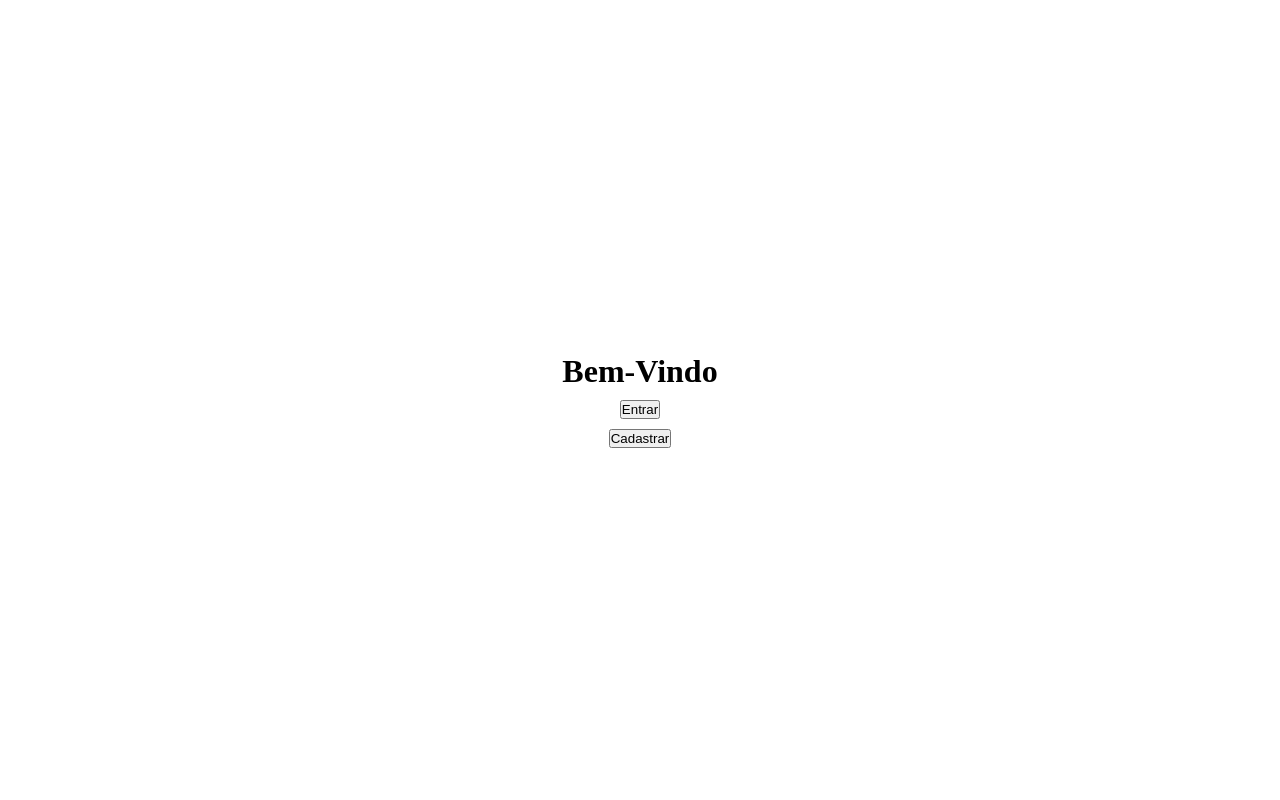
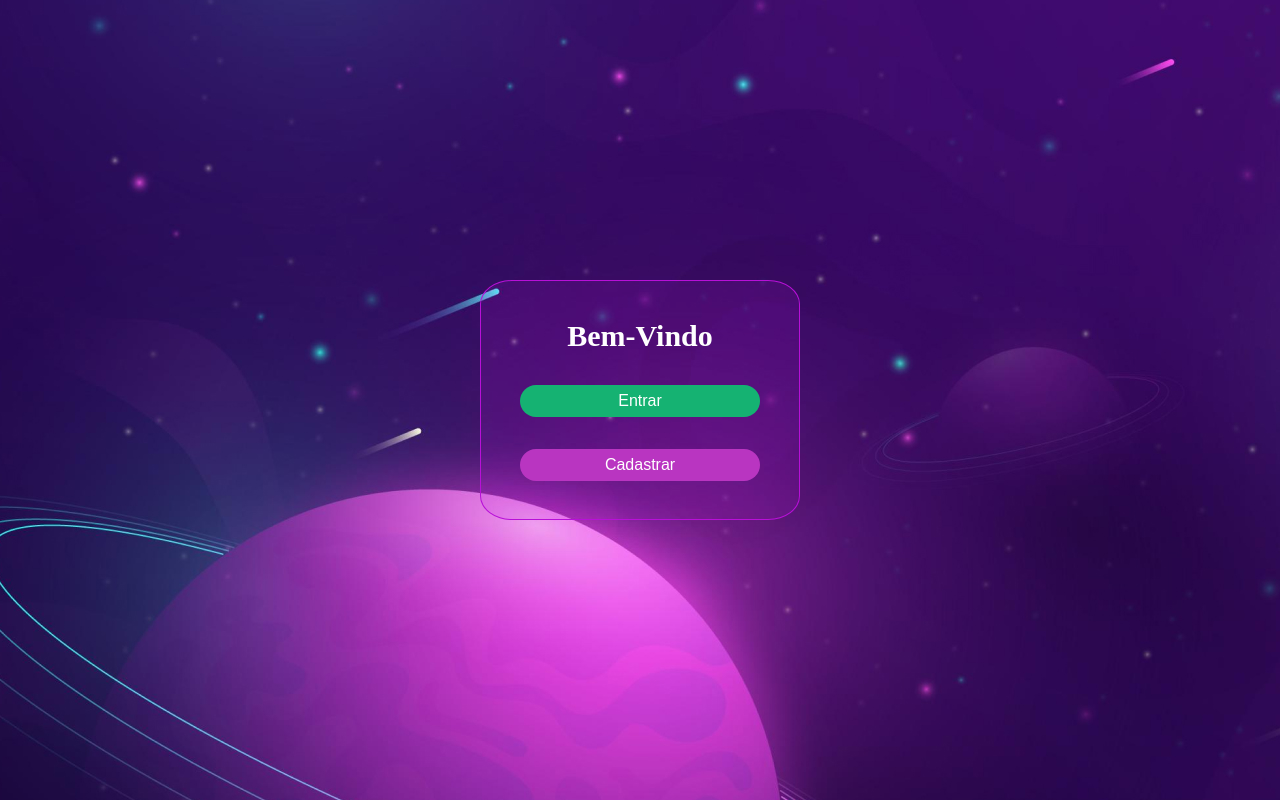
Before and after one commit to adautomoises/frontend-finances, a React (Create React App) app: page / in a window 1280 px wide. Built offline with nearby package versions, Linux system fonts and the light colour scheme.

Commit message:
Estilo tela home

```diff
--- a/src/pages/Home/index.tsx
+++ b/src/pages/Home/index.tsx
@@ -1,4 +1,4 @@
-import React from "react";
+import "./styles.css";
 import { useNavigate } from "react-router-dom";
 
 export function Home() {
@@ -8,20 +8,19 @@ export function Home() {
   };
 
   return (
-    <div
-      style={{
-        width: "100vw",
-        height: "100vh",
-        display: "flex",
-        justifyContent: "center",
-        alignItems: "center",
-        flexDirection: "column",
-        gap: 10,
-      }}
-    >
-      <h1>Bem-Vindo</h1>
-      <button onClick={() => navigation("/entrar")}>Entrar</button>
-      <button onClick={() => navigation("/cadastrar")}>Cadastrar</button>
-    </div>
+    <section className="home center">
+      <div className="container center">
+        <h1>Bem-Vindo</h1>
+        <button className="button green" onClick={() => navigation("/entrar")}>
+          Entrar
+        </button>
+        <button
+          className="button pink"
+          onClick={() => navigation("/cadastrar")}
+        >
+          Cadastrar
+        </button>
+      </div>
+    </section>
   );
 }
--- /dev/null
+++ b/src/pages/Home/styles.css
@@ -0,0 +1,33 @@
+.home {
+  width: 100vw;
+  height: 100vh;
+  background-image: url("../../assets/images/background.jpg");
+  color: white;
+  font-size: 1.25rem;
+}
+
+.container {
+  flex-direction: column;
+  gap: 2rem;
+  width: 20rem;
+  height: 15rem;
+  border: 1px solid #b810d8;
+  border-radius: 10%;
+  background-color: #b810d824;
+}
+
+.button {
+  width: 15rem;
+  height: 2rem;
+  border: none;
+  border-radius: 7.5rem;
+  color: white;
+  font-size: 1rem;
+}
+
+.green {
+  background-color: #15b272;
+}
+.pink {
+  background-color: #b935c1;
+}
```
Also changed, not shown: src/assets/images/background.jpg (added).
